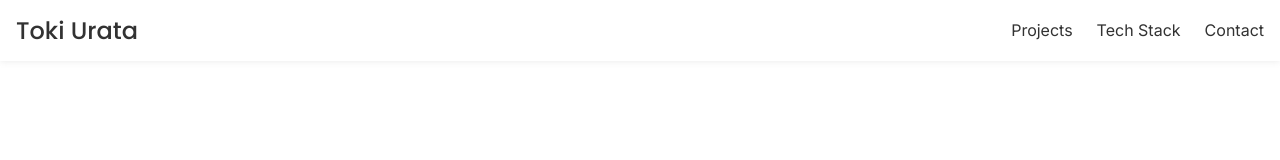
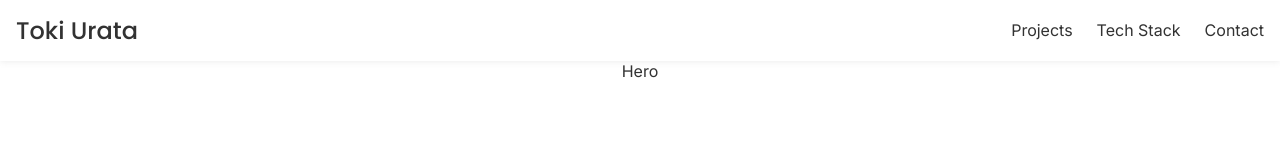
Before and after one commit to tokiurata/portfolio, a React (Create React App) app: page / in a window 1280 px wide. Shown: the top 160 px of the page. Built offline with nearby package versions, Linux system fonts and the light colour scheme.

Commit message:
Create Hero component

```diff
--- a/src/App.js
+++ b/src/App.js
@@ -1,4 +1,5 @@
 import HeaderNav from "./components/HeaderNav/HeaderNav";
+import Hero from "./components/Hero/Hero";
 
 import "./App.scss";
 
@@ -6,6 +7,7 @@
   return (
     <div className="app">
       <HeaderNav />
+      <Hero />
     </div>
   );
 }
--- /dev/null
+++ b/src/components/Hero/Hero.js
@@ -0,0 +1,9 @@
+import "./Hero.scss";
+
+function Hero() {
+  return (
+    <div>Hero</div>
+  );
+}
+
+export default Hero;
```
Also changed, not shown: src/components/Hero/Hero.scss (added).
